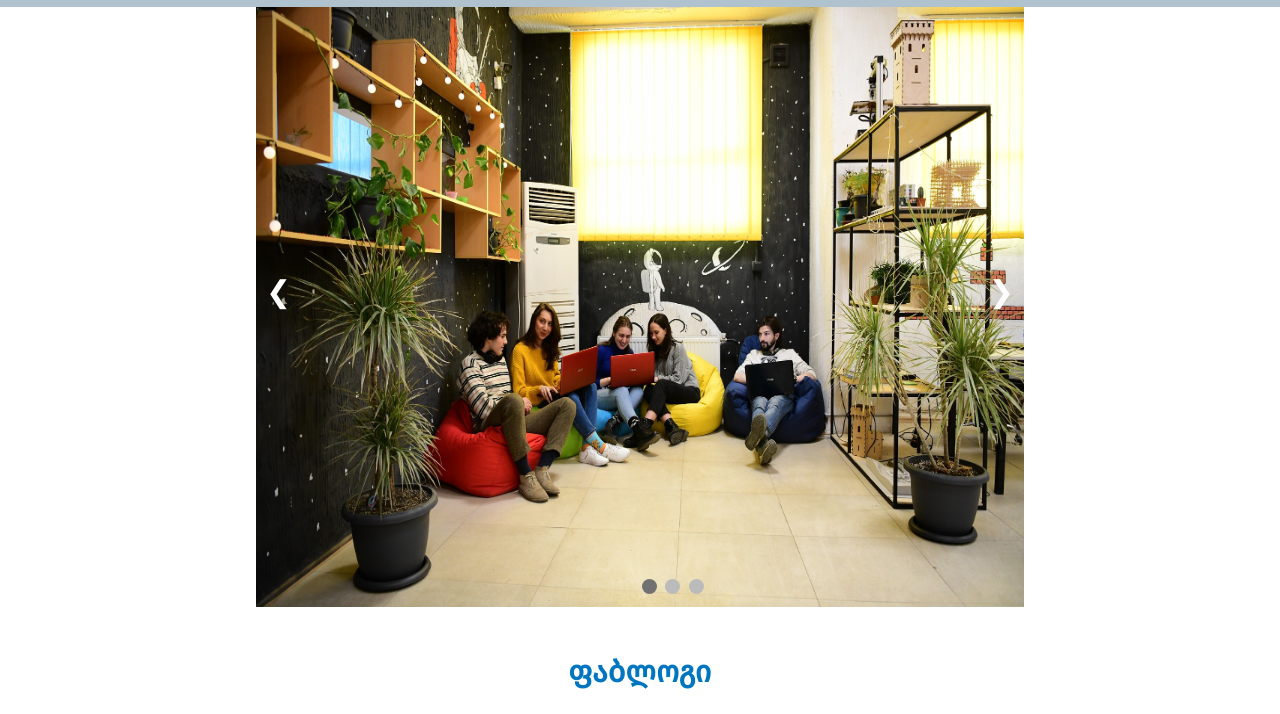
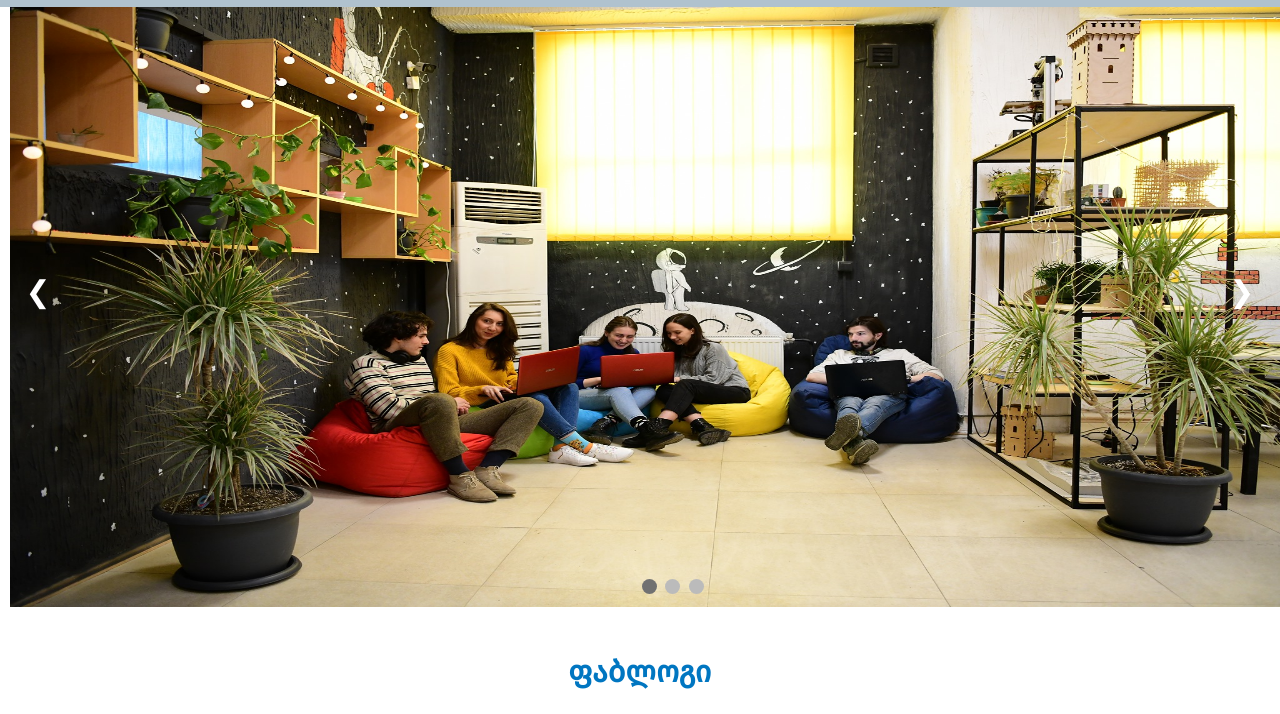
Before and after one commit to Tamar-22/Fablab-Iliauni, a plain HTML site: page index.html in a window 1280 px wide. Shown: the part 65-779 px from the top of the page. Drawn offline with Linux system fonts and the light colour scheme.

Commit message:
add arrows

```diff
--- a/css/style.css
+++ b/css/style.css
@@ -126,17 +126,19 @@ nav{
     justify-content: center;
 }
 .carusel-images{
-    width: 60%;
+    width: 100%;
     position: relative;
 }
 .carusel-images img{
     width: 100%;
     height: 100%;
+    margin-left: 10px;
+    margin-right: 10px;
 }
 .prev{
     position: absolute;
     top: 45%;
-    left:10px;
+    left: 2%;
     color: white;
     cursor: pointer;
     font-size: 30px;
@@ -144,7 +146,7 @@ nav{
 .next{
     position: absolute;
     top: 45%;
-    right:10px;
+    right:2%;
     color: white;
     cursor: pointer;
     font-size: 30px;
--- a/index.html
+++ b/index.html
@@ -55,6 +55,8 @@
         </nav>
 
     </header>
+
+<main>
         <!-- carusel-section -->
         <div class="carousel-section">
             <div class="carusel-images">
@@ -75,7 +77,6 @@
                 <span class="dot" onclick="currentSlide(3)"></span>
               </div> -->
         </div>
-<main>
     <!-- fablog-section -->
 
 
```
Lines whose indentation alone changed are shown as unchanged.
